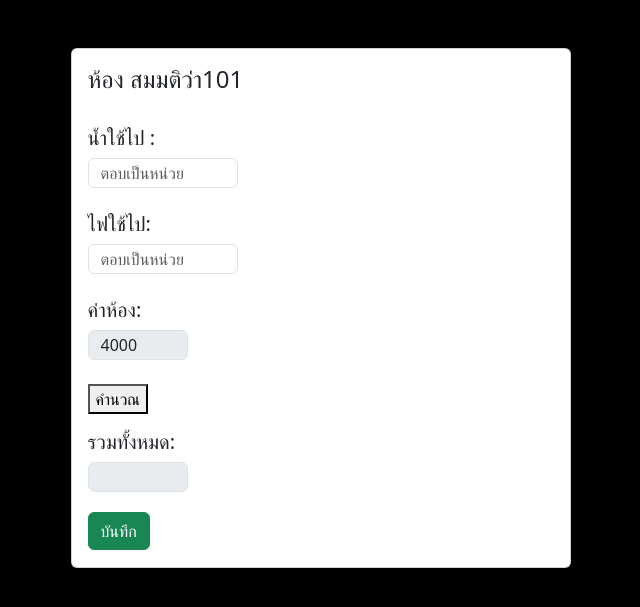
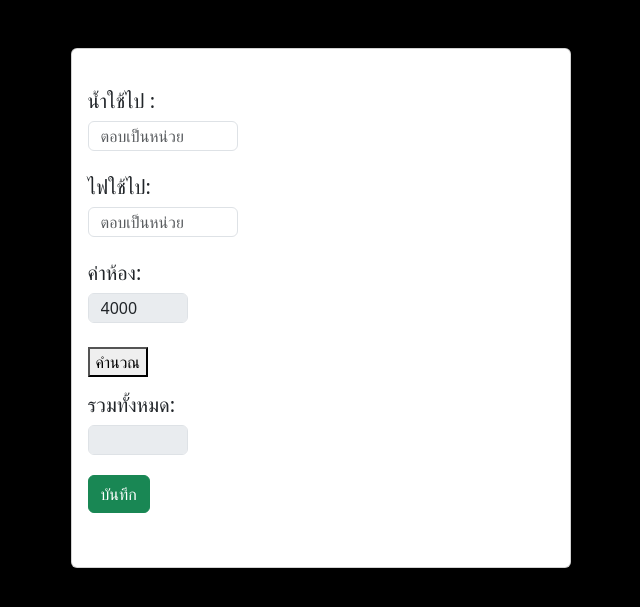
Before and after one commit to Pai22/TheButler, a PHP site: page /bill.php in a window 1280 px wide. Shown: the part 72-679 px from the top of the page, without its empty margins (344-984 px from the left). Run offline with PHP 8.4, Linux system fonts and the light colour scheme; a user stored in the database is signed in.

Commit message:
no connect

```diff
--- a/bill.php
+++ b/bill.php
@@ -20,16 +20,16 @@
         <div class="col-md-5">
             <div class="card" style="height:520px;width:500px">
             <div class="card-body">
-                <h4 class="card-text">ห้อง สมมติว่า101</h4>
                 <br>
                 <h5 class="card-text">น้ำใช้ไป :</h5><input type= text id="num1" required class=form-control style="height:30px;width:150px" placeholder="ตอบเป็นหน่วย"><br>
                 <h5 class="card-text">ไฟใช้ไป:</h5><input type= text id="num2" required class=form-control style="height:30px;width:150px" placeholder="ตอบเป็นหน่วย"><br>
                 <h5 class="card-text">ค่าห้อง:</h5><input type= text id="num3" value="4000" class=form-control disabled style="height:30px;width:100px"><br>
                 <button onclick="calculate()">คำนวณ</button><br>
-                <p id="result"><h5 class="card-text">รวมทั้งหมด:</h5><input type= text name="price" id ="price" required class=form-control disabled style="height:30px;width:100px" oninput="calculate(this)"></p>
+
 
             <form action="bill_save.php" method="post">
-            <button type="submit" class = 'btn btn-success mt-1'>บันทึก</button>
+                <p id="result"><h5 class="card-text">รวมทั้งหมด:</h5><input type= text id="price" name="price" required class=form-control disabled style="height:30px;width:100px" oninput="calculate(this)"></p>
+                <button type="submit" class = 'btn btn-success mt-1'>บันทึก</button>
             </form>
         </div>
             </div>
```
Also changed, not shown: bill_save.php (+8 -5 lines).
